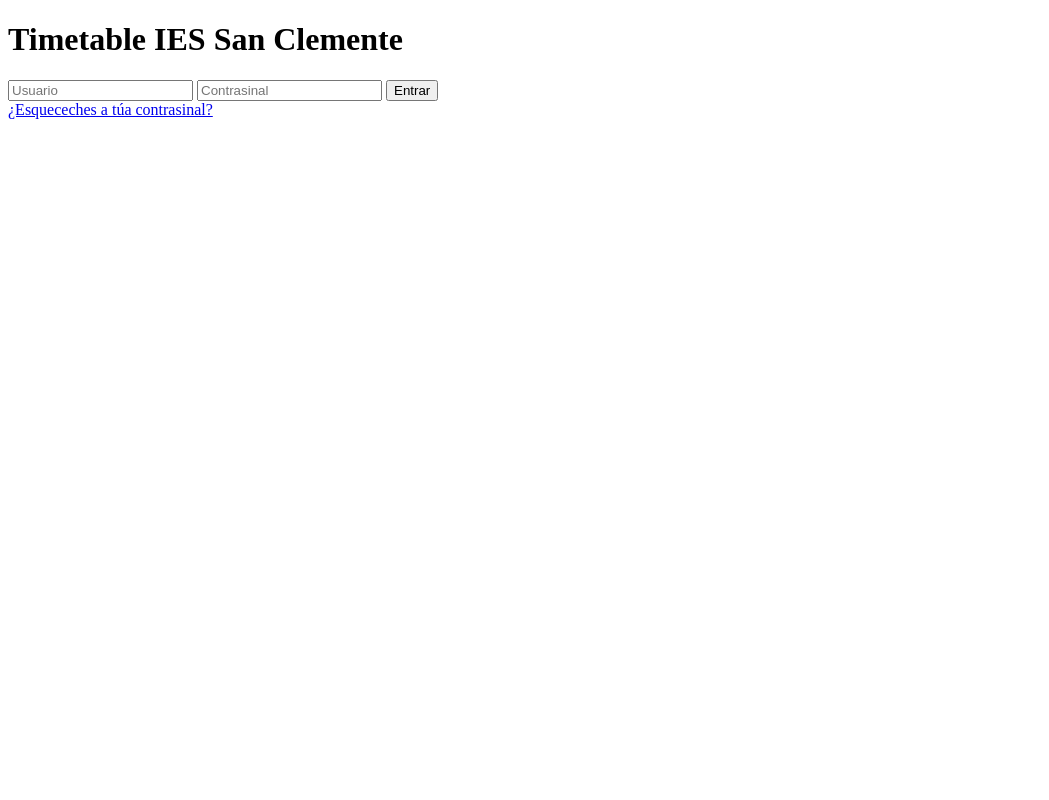
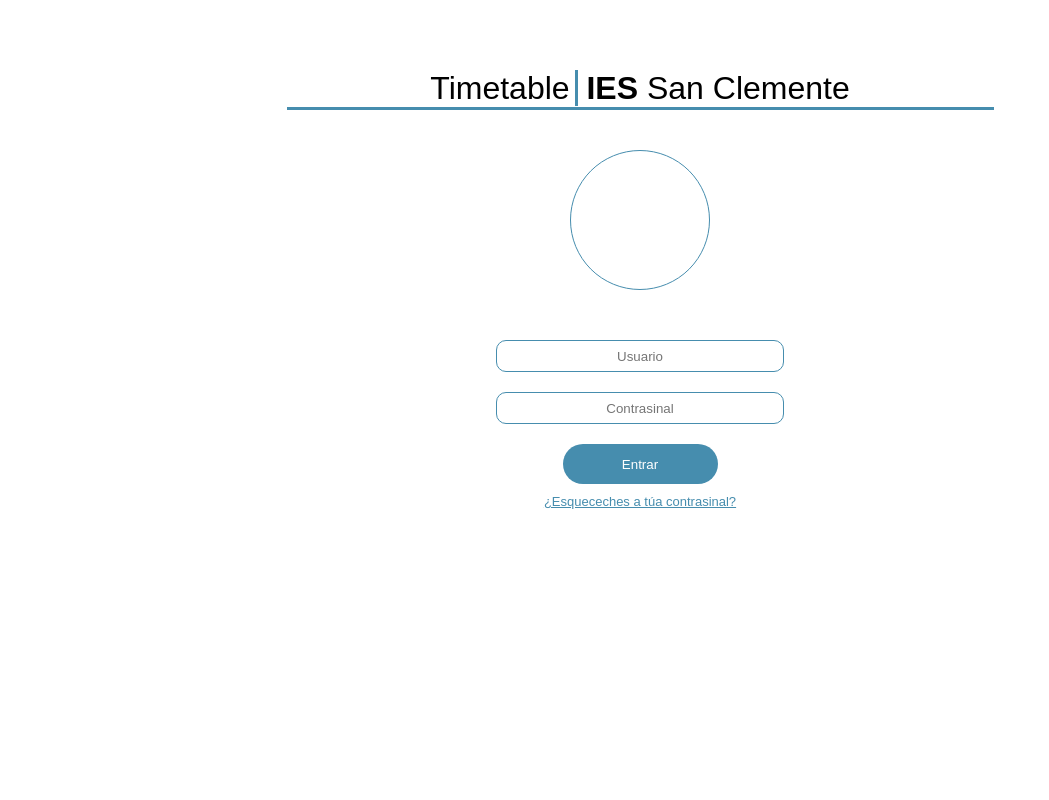
Before and after one commit to BeaFontan/gestionHorarios, a PHP site: page /login.php in a window 1280 px wide. Shown: the whole page, without its empty margins (0-1049 px from the left). Run offline with PHP 8.4, Linux system fonts and the light colour scheme.

Commit message:
css login

```diff
--- /dev/null
+++ b/GestionHorarios/www/pages/css/commun.css
@@ -0,0 +1,11 @@
+:root {
+  --color-primario: #468dae;
+  --color-secundario: #2ecc71;
+  --fuente-principal: "Arial", sans-serif;
+}
+
+* {
+  margin: 0;
+  padding: 0;
+  box-sizing: border-box;
+}
--- /dev/null
+++ b/GestionHorarios/www/pages/css/style.css
@@ -0,0 +1,72 @@
+@import url("commun.css");
+
+body {
+  height: 100vh;
+  display: flex;
+  flex-direction: column;
+  align-items: center;
+  font-family: var(--fuente-principal);
+}
+
+h1 {
+  border-bottom: 3px var(--color-primario) solid;
+  margin-top: 70px;
+  width: 707px;
+  text-align: center;
+  font-weight: 100;
+}
+
+.raya {
+  border-right: 3px #468dae solid;
+  padding-right: 5px;
+}
+
+.negrita {
+  font-weight: 900;
+}
+
+.circle {
+  width: 140px;
+  height: 140px;
+  border-radius: 80%;
+  margin: 40px;
+  border: 1px solid var(--color-primario);
+}
+
+form {
+  display: flex;
+  flex-direction: column;
+
+  align-items: center;
+}
+
+form input {
+  margin: 10px;
+  height: 32px;
+  width: 288px;
+  border-radius: 10px;
+  border: 1px solid var(--color-primario);
+  text-align: center;
+}
+
+form input:focus {
+  background-color: #468dae0b;
+  border: solid var(--color-primario) 2px;
+  outline: none;
+}
+
+form button {
+  width: 155px;
+  align-items: center;
+  height: 40px;
+  background-color: #468dae;
+  color: white;
+  border-radius: 20px;
+  border: none;
+  margin: 10px;
+}
+
+a {
+  color: var(--color-primario);
+  font-size: 13px;
+}
--- a/GestionHorarios/www/pages/login.php
+++ b/GestionHorarios/www/pages/login.php
@@ -1,27 +1,32 @@
-<?php
-
-
-
-?>
-
 <!DOCTYPE html>
 <html lang="en">
+
 <head>
-    <meta charset="UTF-8">
-    <meta name="viewport" content="width=device-width, initial-scale=1.0">
+    <meta charset="UTF-8" />
+    <meta name="viewport" content="width=device-width, initial-scale=1.0" />
     <title>Login</title>
+    <link rel="stylesheet" href="../pages/css/style.css" />
 </head>
+
 <body>
+    <h1>
+        <span class="raya">Timetable</span> <span class="negrita">IES</span> San
+        Clemente
+    </h1>
 
-    <h1>Timetable IES San Clemente</h1>
+    <div class="circle"></div>
 
     <form action="/prueba.php" method="get">
-        <input type="text" name="txtUser" id= "txtUser" placeholder="Usuario">
-        <input type="password" name="txtPass" id="txtPass" placeholder="Contrasinal">
+        <input type="text" name="txtUser" id="txtUser" placeholder="Usuario" />
+        <input
+            type="password"
+            name="txtPass"
+            id="txtPass"
+            placeholder="Contrasinal" />
         <button type="submit" name="btnLogin" id="btnLogin">Entrar</button>
     </form>
 
     <a href="#">¿Esqueceches a túa contrasinal?</a>
+</body>
 
-</body>
 </html>
```
Also changed, not shown: 1 other file.
